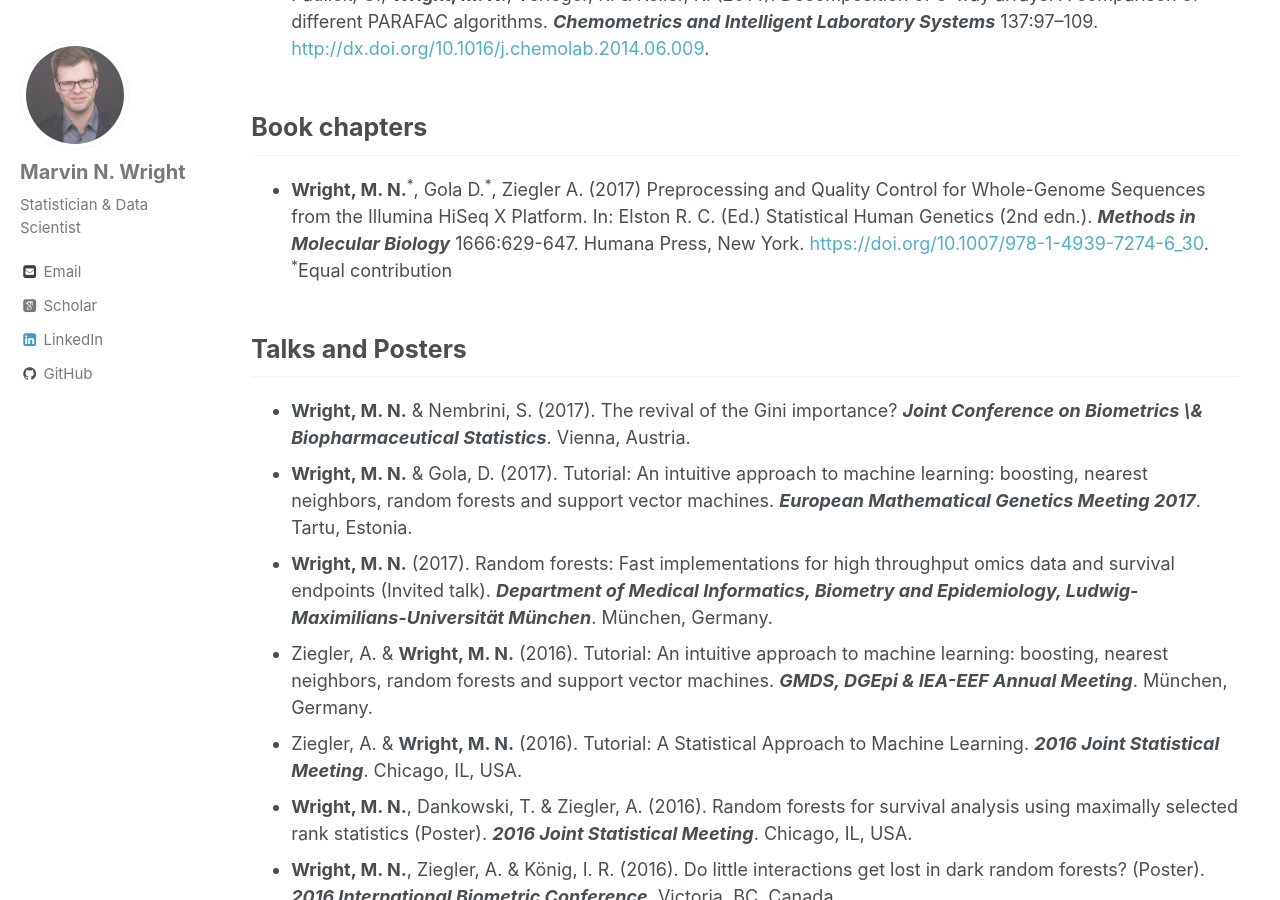
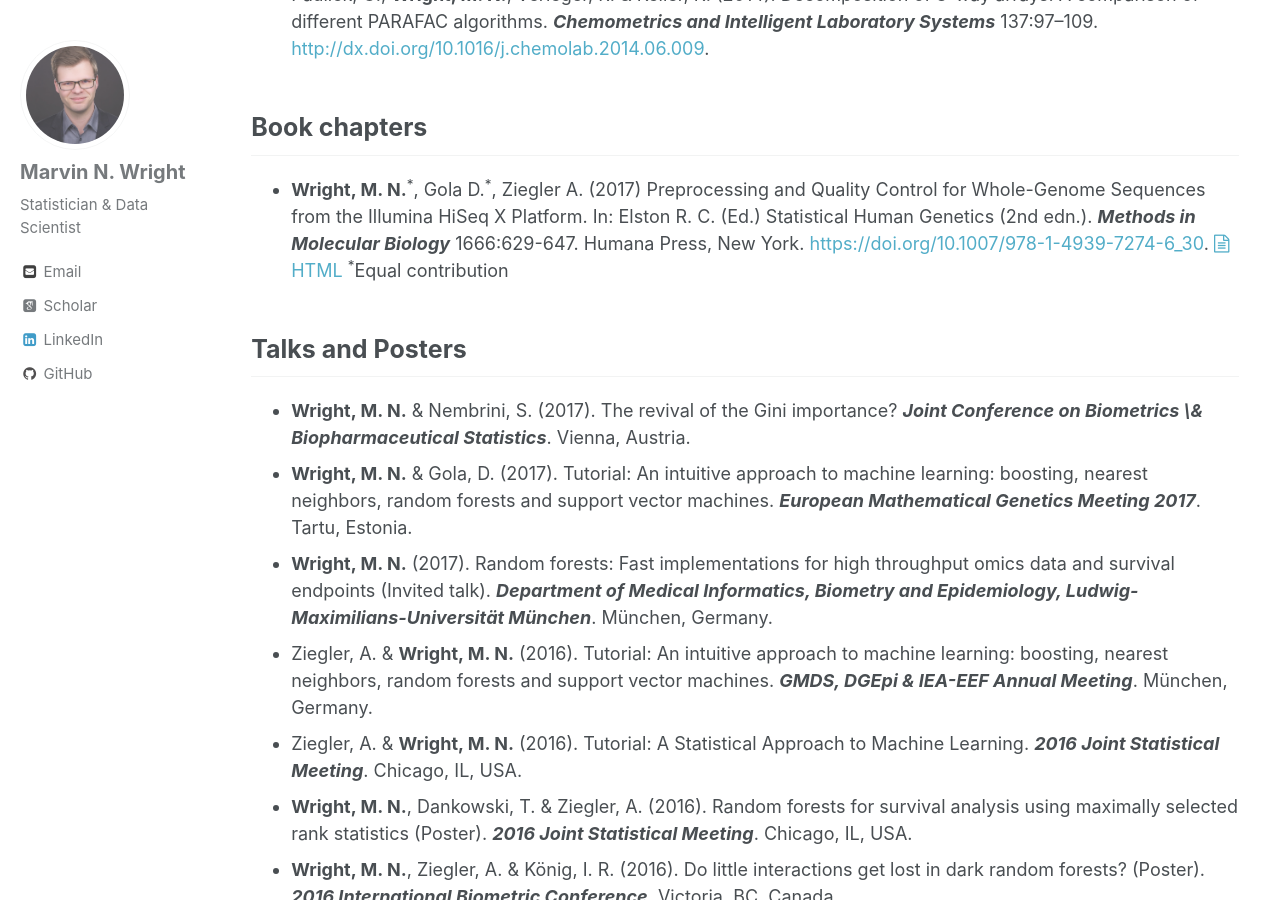
Before and after one commit to mnwright/mnwright.github.io, a Jekyll site: the page built from _pages/publications.md, in a window 1280 px wide and 900 px high, scrolled down 1093 px. Built offline with Jekyll 4.4.1, drawn with Linux system fonts in a browser that asks for light colours; some web fonts are replaced.

Commit message:
add link to html book chapter

```diff
--- a/_pages/publications.md
+++ b/_pages/publications.md
@@ -16,7 +16,7 @@ permalink: /publications/
 * {:.pub} Paulick, C., **Wright, M. N.**, Verleger, R. & Keller, K. (2014). Decomposition of 3-way arrays: A comparison of different PARAFAC algorithms. ***Chemometrics and Intelligent Laboratory Systems*** 137:97–109. <http://dx.doi.org/10.1016/j.chemolab.2014.06.009>.
 
 ## Book chapters
-* {:.pub} **Wright, M. N.**<sup>\*</sup>, Gola D.<sup>\*</sup>, Ziegler A. (2017) Preprocessing and Quality Control for Whole-Genome Sequences from the Illumina HiSeq X Platform. In: Elston R. C. (Ed.) Statistical Human Genetics (2nd edn.). ***Methods in Molecular Biology*** 1666:629-647. Humana Press, New York. <https://doi.org/10.1007/978-1-4939-7274-6_30>.
+* {:.pub} **Wright, M. N.**<sup>\*</sup>, Gola D.<sup>\*</sup>, Ziegler A. (2017) Preprocessing and Quality Control for Whole-Genome Sequences from the Illumina HiSeq X Platform. In: Elston R. C. (Ed.) Statistical Human Genetics (2nd edn.). ***Methods in Molecular Biology*** 1666:629-647. Humana Press, New York. <https://doi.org/10.1007/978-1-4939-7274-6_30>. <a href="https://imbs-hl.github.io/illumina_seq.html"><i class="fa fa-file-text-o"></i>HTML</a>
 <sup>\*</sup>Equal contribution
 
 ## Talks and Posters
```
